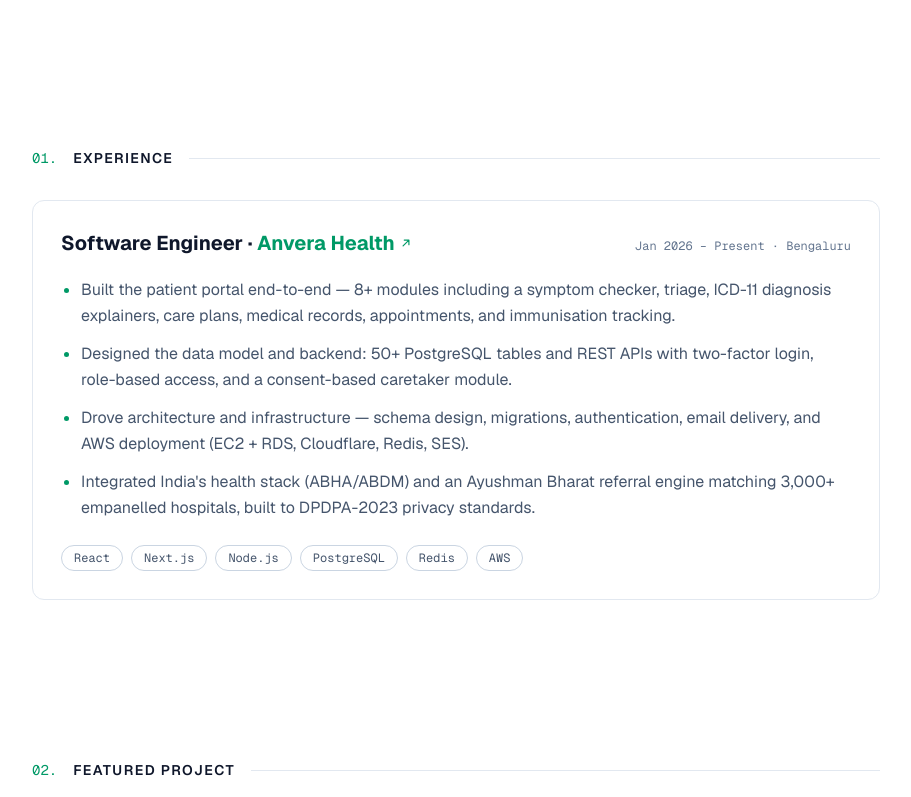
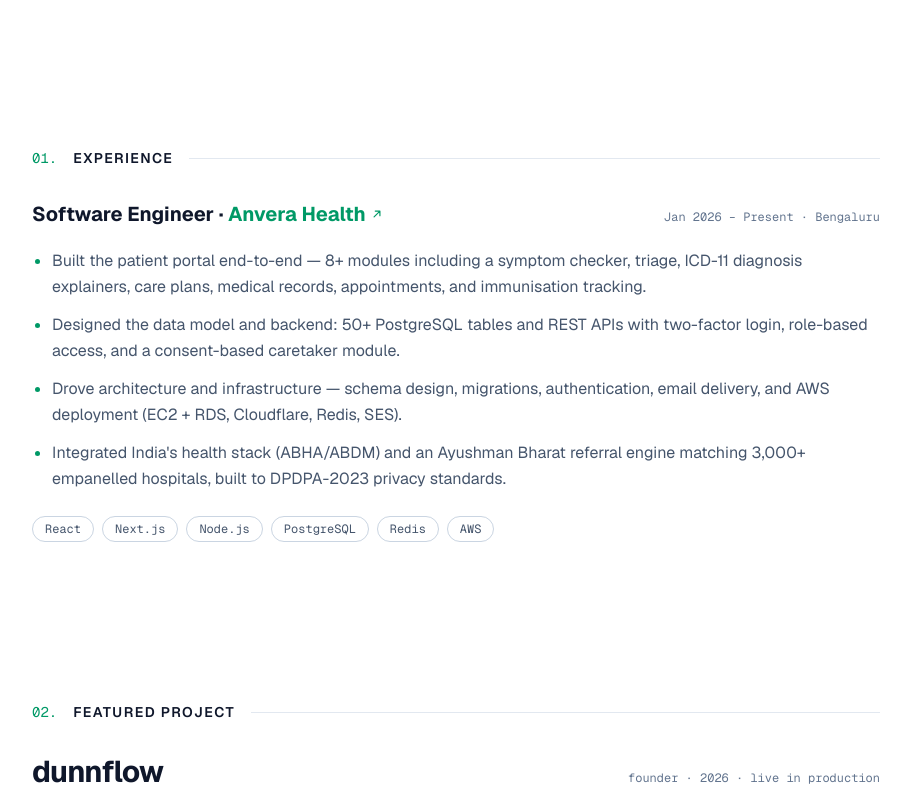
Before and after one commit to Harishik-ram/harishik.com, a Next.js app: page / in a window 1280 px wide. Shown: the part 636-1433 px from the top of the page, without its empty margins (184-1095 px from the left). Built offline with nearby package versions, Linux system fonts and the light colour scheme.

Commit message:
Remove card border around Experience section

```diff
--- a/app/page.tsx
+++ b/app/page.tsx
@@ -172,7 +172,7 @@
         {/* Experience */}
         <section className="py-20">
           <SectionHeading id="work" num="01.">Experience</SectionHeading>
-          <div className={`mt-8 p-7 ${card}`}>
+          <div className="mt-8">
             <div className="flex flex-wrap items-baseline justify-between gap-2">
               <h3 className="text-xl font-bold text-slate-900 dark:text-white">
                 Software Engineer ·{" "}
```
